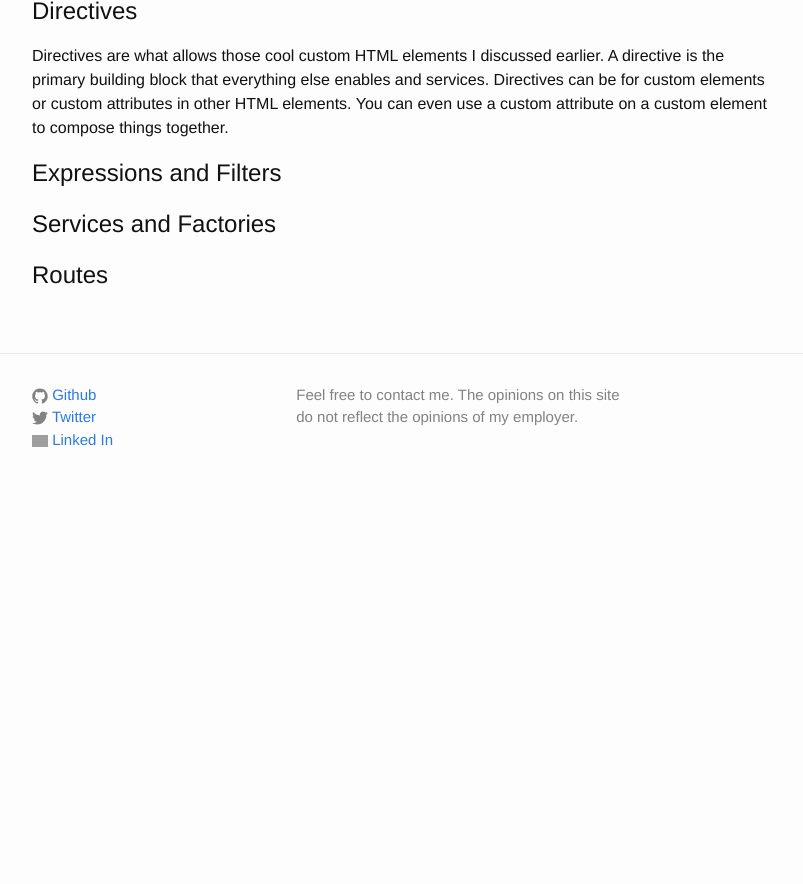
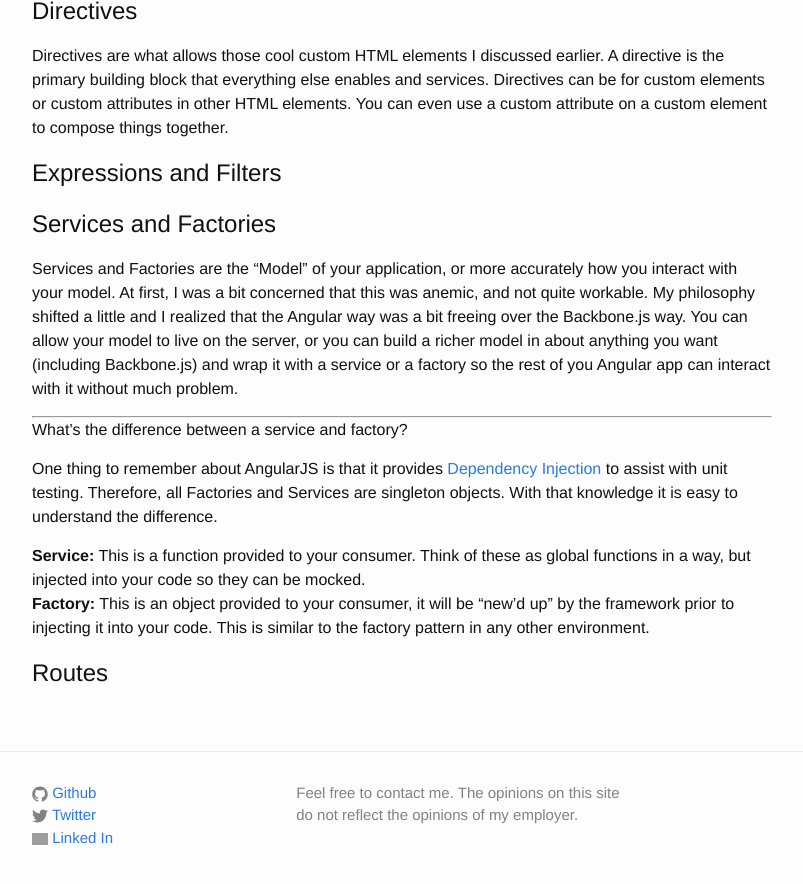
Before and after one commit to caseylmanus/caseylmanus.github.io, a Jekyll site: the page built from _posts/2014-12-12-Angular-Notes.md, in a window 1280 px wide and 900 px high, scrolled down 2111 px. Shown: the top 884 px of the window, without its empty margins (238-1041 px from the left). Built offline with Jekyll 4.4.1, drawn with Linux system fonts in a browser that asks for light colours; before the commit the page ends 2622 px from its top, so only the background shows below that; grey boxes are pictures that could not be loaded.

```diff
--- a/_posts/2014-12-12-Angular-Notes.md
+++ b/_posts/2014-12-12-Angular-Notes.md
@@ -72,6 +72,18 @@
 
 Services and Factories
 =========
+Services and Factories are the "Model" of your application, or more accurately how you interact with your model.  At first, I was a bit
+concerned that this was anemic, and not quite workable.  My philosophy shifted a little and I realized that the Angular way was a bit freeing
+over the Backbone.js way.  You can allow your model to live on the server, or you can build a richer model in about anything you want (including Backbone.js) and wrap it with a service or a factory so the rest of you Angular app can interact with it without much problem.
+
+-----
+What's the difference between a service and factory?
+
+One thing to remember about AngularJS is that it provides [Dependency Injection](http://en.wikipedia.org/wiki/Dependency_injection) to assist with unit testing.  Therefore, all Factories and Services are singleton objects.  With that knowledge it is easy to understand the difference.
+
+ **Service:** This is a function provided to your consumer.  Think of these as global functions in a way, but injected into your code so they can be mocked.  <br />
+ **Factory:** This is an object provided to your consumer, it will be "new'd up" by the framework prior to injecting it into your code.  This is similar to the factory pattern in any other environment.
+
 
 Routes
 =========
```
Also changed, not shown: _posts/2014-11-18-Eight-Queens-in-Go-(GoLang).md (+1 -1 lines), 1 other file.
